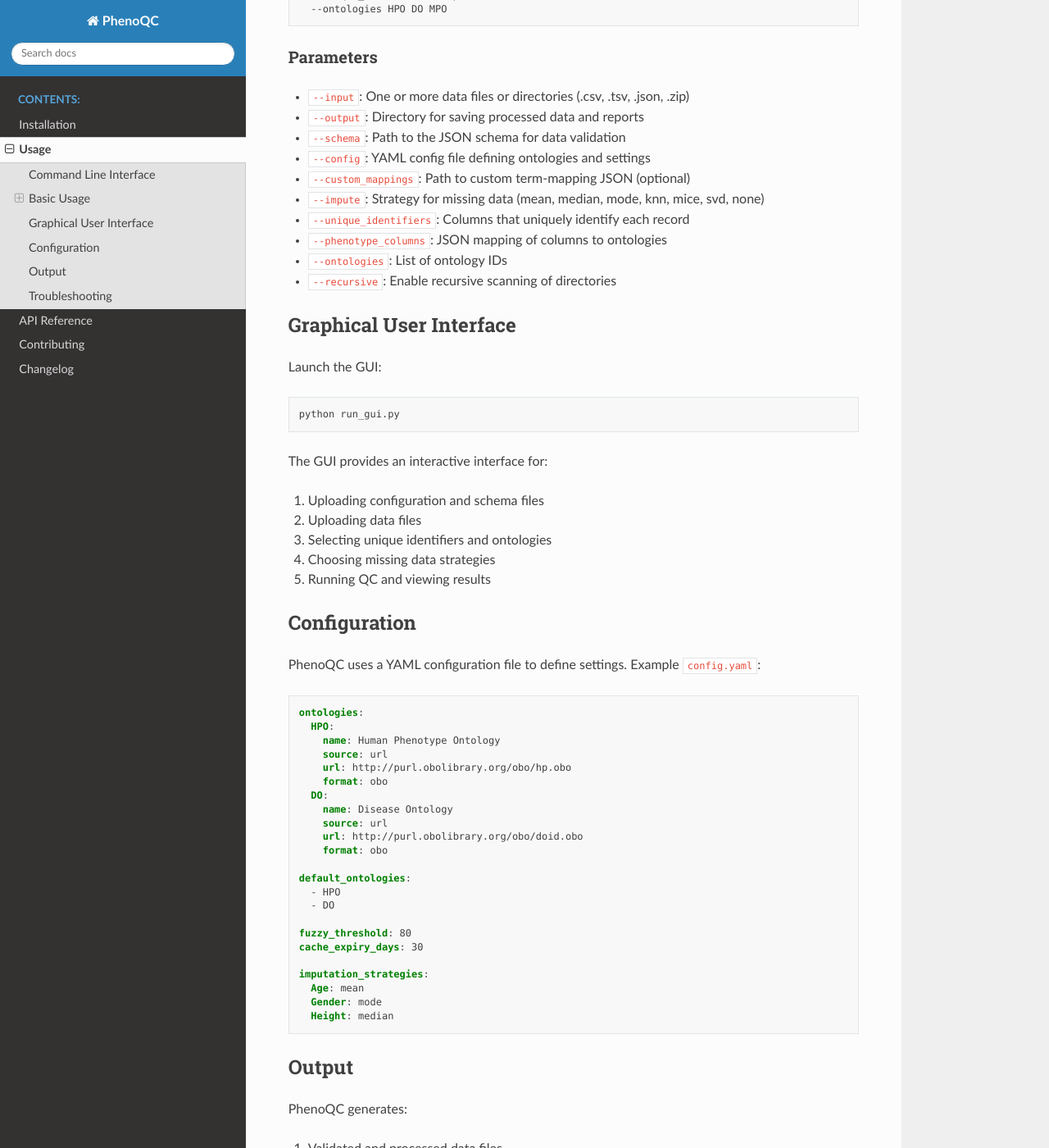
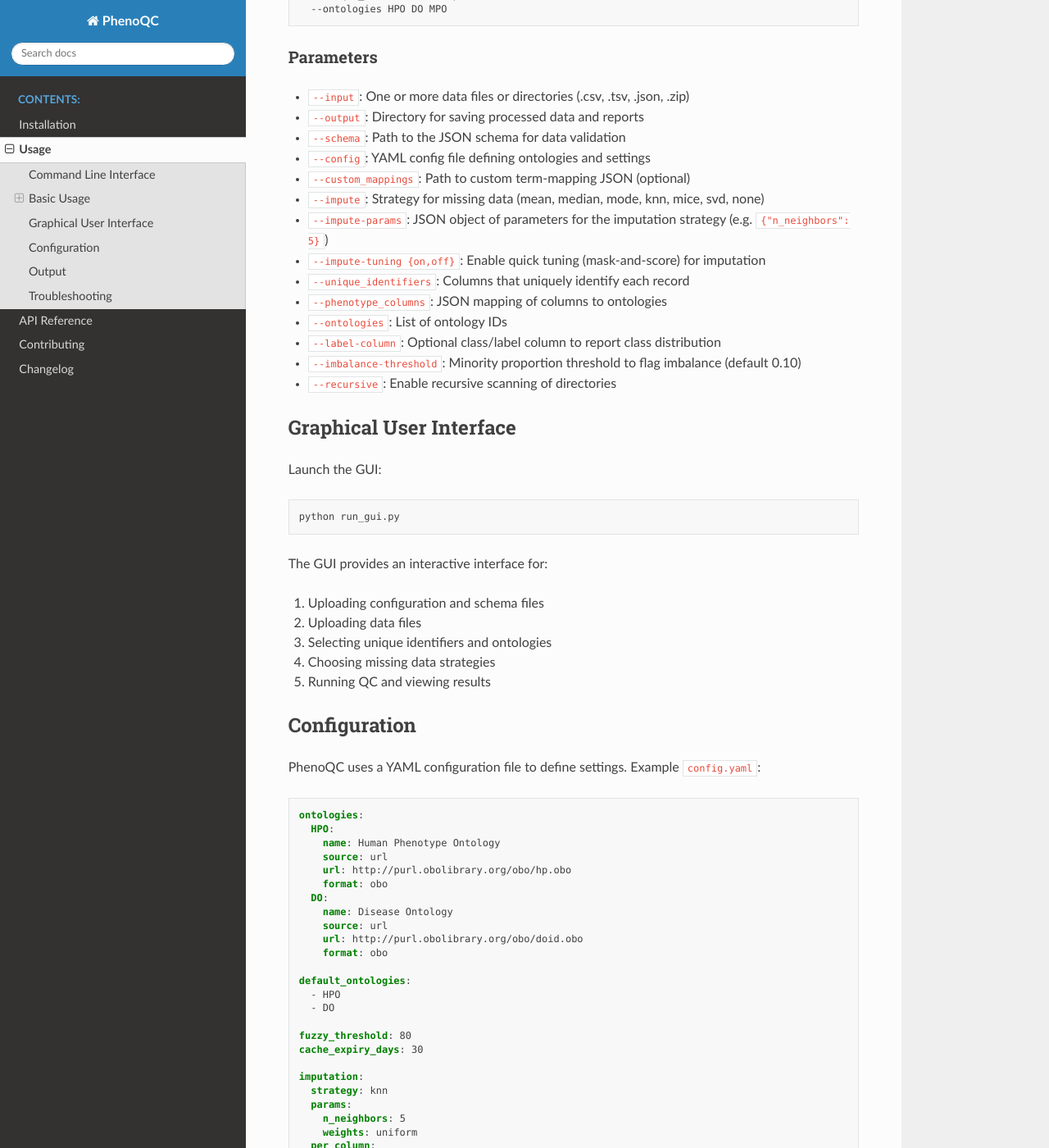
Before and after one commit to jorgeMFS/PhenoQC, a Sphinx documentation site: the page built from docs/source/usage.rst, in a window 1280 px wide and 1400 px high, scrolled down 795 px. Shown: the whole window at 82% size. Built offline with Sphinx 7.4.7 and the Read the Docs theme 3.1.0, drawn with Linux system fonts in a browser that asks for light colours; some of the changed text lies outside the part shown.

Commit message:
docs: update README and usage docs for new CLI flags and imputation config/tuning; label-based class distribution

```diff
--- a/docs/source/usage.rst
+++ b/docs/source/usage.rst
@@ -48,9 +48,13 @@
 - ``--config``: YAML config file defining ontologies and settings
 - ``--custom_mappings``: Path to custom term-mapping JSON (optional)
 - ``--impute``: Strategy for missing data (mean, median, mode, knn, mice, svd, none)
+- ``--impute-params``: JSON object of parameters for the imputation strategy (e.g. ``{"n_neighbors": 5}``)
+- ``--impute-tuning {on,off}``: Enable quick tuning (mask-and-score) for imputation
 - ``--unique_identifiers``: Columns that uniquely identify each record
 - ``--phenotype_columns``: JSON mapping of columns to ontologies
 - ``--ontologies``: List of ontology IDs
+- ``--label-column``: Optional class/label column to report class distribution
+- ``--imbalance-threshold``: Minority proportion threshold to flag imbalance (default 0.10)
 - ``--recursive``: Enable recursive scanning of directories
 
 Graphical User Interface
@@ -96,10 +100,28 @@
     fuzzy_threshold: 80
     cache_expiry_days: 30
 
-    imputation_strategies:
-      Age: mean
-      Gender: mode
-      Height: median
+    imputation:
+      strategy: knn
+      params:
+        n_neighbors: 5
+        weights: uniform
+      per_column:
+        Creatinine_mgdl:
+          strategy: mice
+          params:
+            max_iter: 15
+        Cholesterol_mgdl:
+          strategy: svd
+          params:
+            rank: 3
+      tuning:
+        enable: true
+        mask_fraction: 0.1
+        scoring: MAE
+        max_cells: 20000
+        random_state: 42
+        grid:
+          n_neighbors: [3, 5, 7]
 
 Output
 ------
```
Also changed, not shown: README.md (+31 -0 lines).
